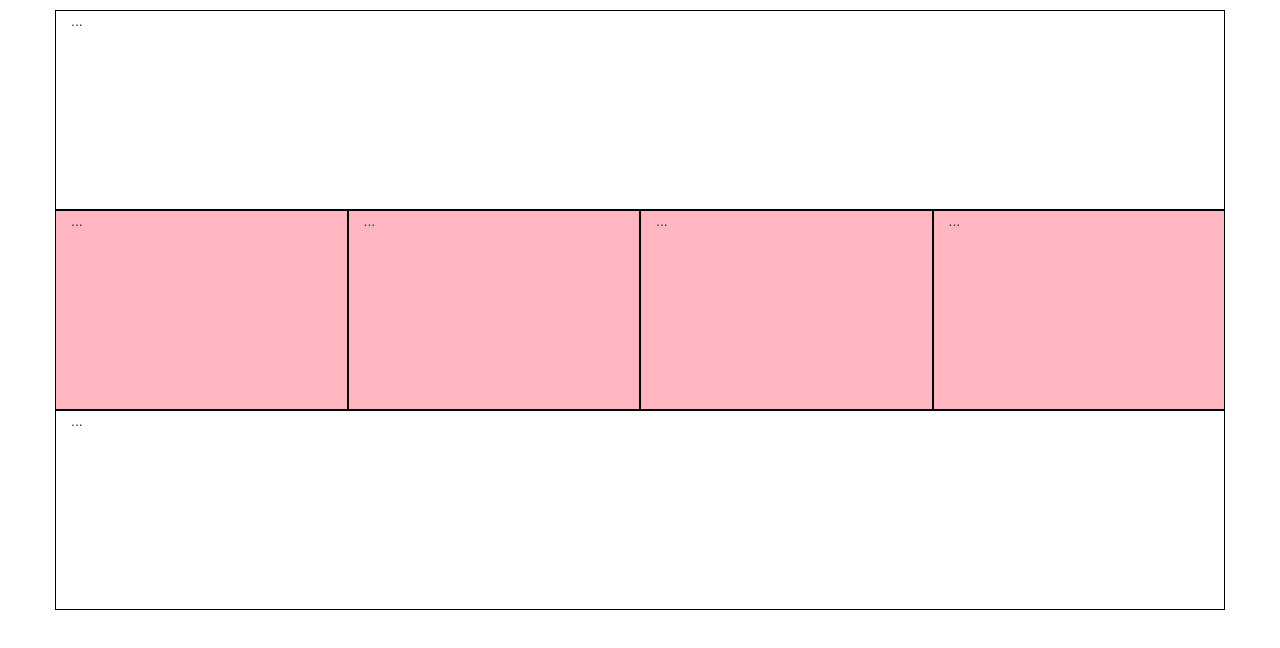
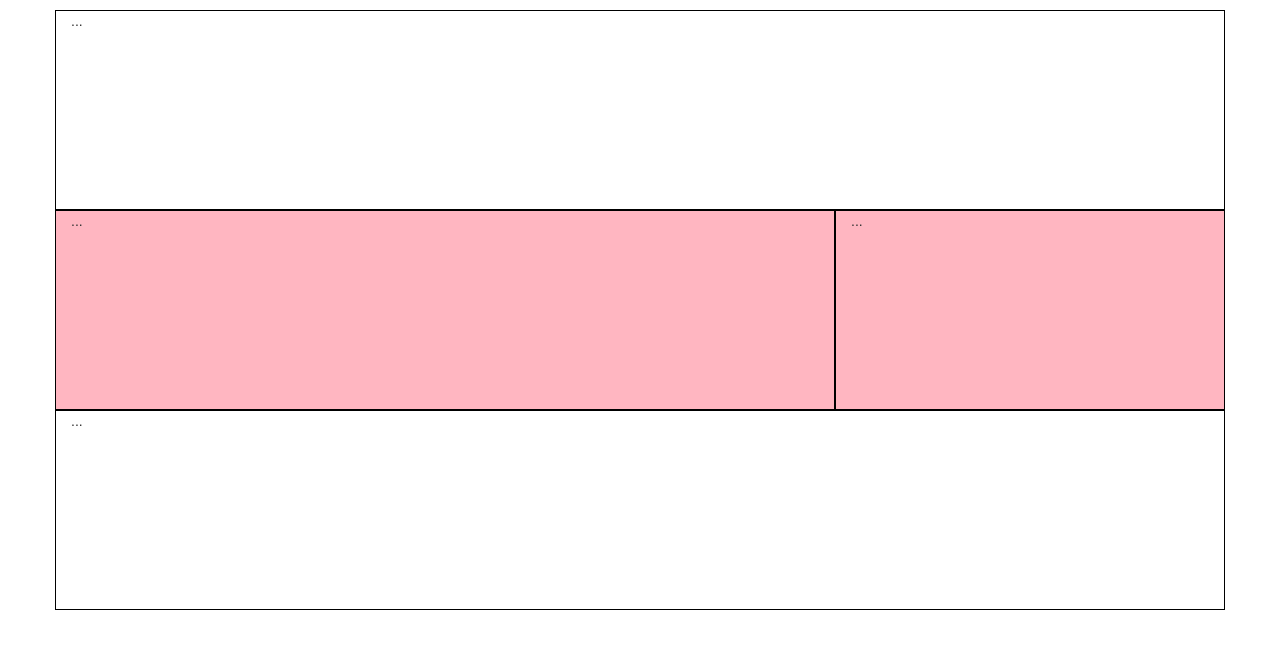
Before and after one commit to marasvedran/bootstrap-exercises, a plain HTML site: page grid-system/grid-system-basics.html in a window 1280 px wide. Drawn offline with Linux system fonts and the light colour scheme.

Commit message:
exercise 1.3

```diff
--- a/grid-system/cstyle.css
+++ b/grid-system/cstyle.css
@@ -7,6 +7,6 @@ body{
     padding: 10px;
 }
 
-.col-md-3{
+.col-sm-8, .col-sm-4{
     background-color: lightpink;
 }
--- a/grid-system/grid-system-basics.html
+++ b/grid-system/grid-system-basics.html
@@ -13,19 +13,18 @@
 
     <div class="container">
         <div class="row">
-    <div class="col-md-12">...</div>
+    <div class="col-sm-12">...</div>
 </div>
 
         <div class="row">
-            <div class="col-md-3">...</div>
-            <div class="col-md-3">...</div>
-            <div class="col-md-3">...</div>
-            <div class="col-md-3">...</div>
+            <div class="col-sm-8">...</div>
+            <div class="col-sm-4">...</div>
+
         </div>
 
 
     <div class="row">
-        <div class="col-md-12">...</div>
+        <div class="col-sm-12">...</div>
     </div>
 </div>
 </div>
```
